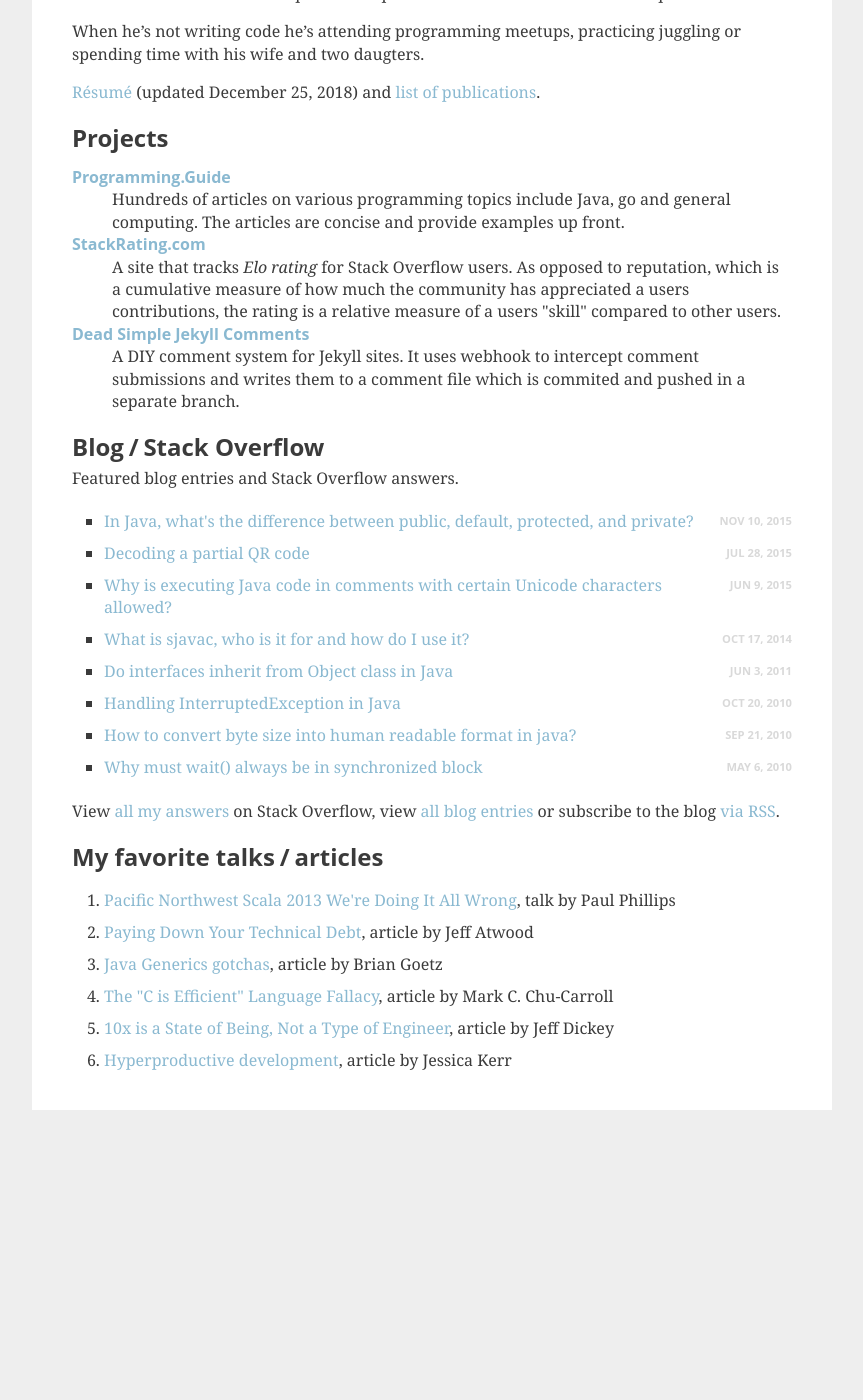
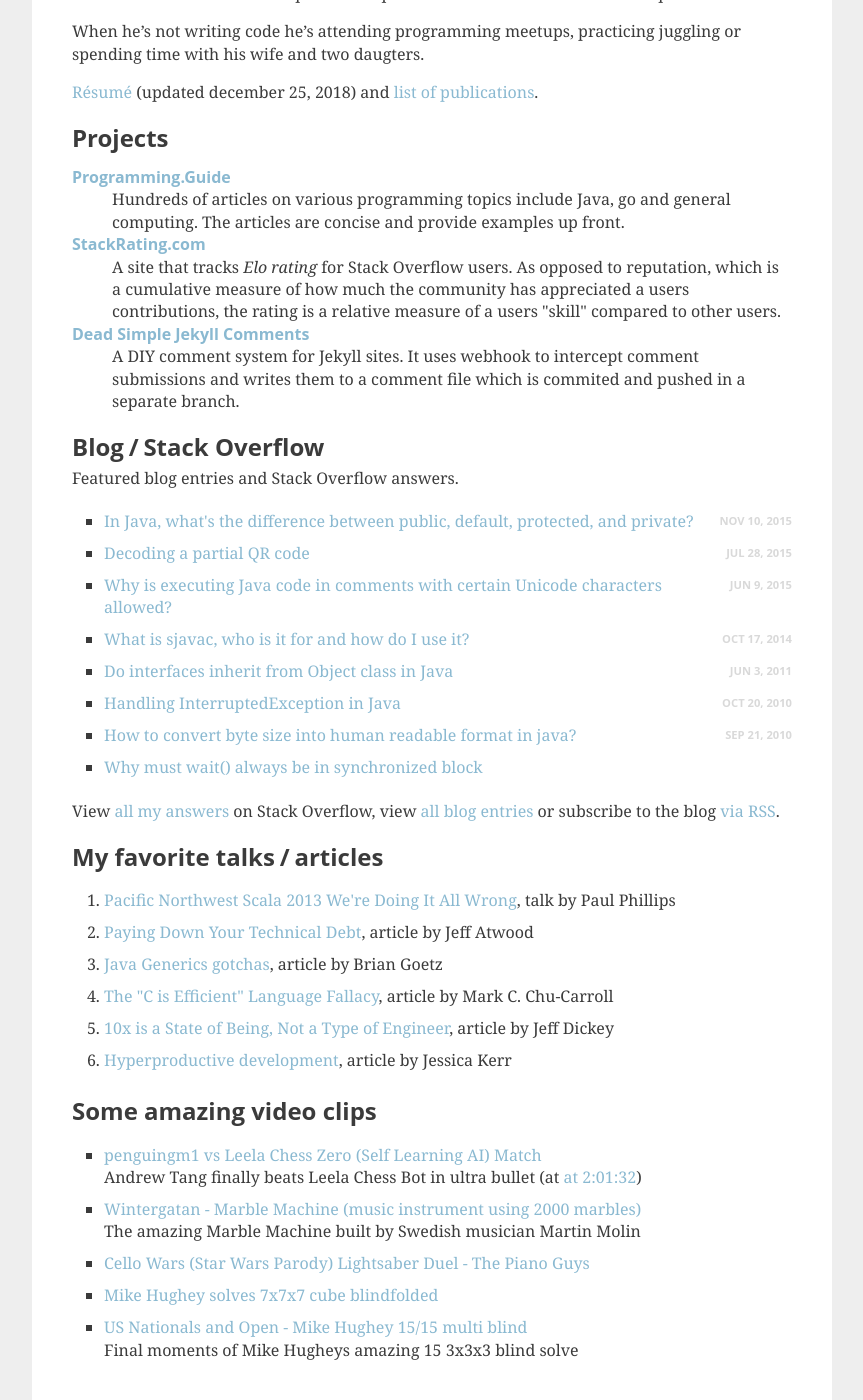
Before and after one commit to aioobe/aioobe.github.io, a Jekyll site: the page built from index.html, in a window 1280 px wide and 1400 px high, scrolled down 880 px. Shown: the whole window, without its empty margins (208-1071 px from the left). Built offline with Jekyll 4.4.1, drawn with Linux system fonts in a browser that asks for light colours; before the commit the page ends 1990 px from its top, so only the background shows below that.

Commit message:
Dockerized serve command. Added favorite youtube clips.

```diff
--- a/index.html
+++ b/index.html
@@ -40,7 +40,22 @@
     date: "Sep 21, 2010"
   - title: "Why must wait() always be in synchronized block"
     url: http://stackoverflow.com/q/2779484/276052
-    date: "May 6, 2010"
+date: "May 6, 2010"
+
+bestClips:
+  - url: https://youtu.be/6K-gH0sDQEw
+    title: penguingm1 vs Leela Chess Zero (Self Learning AI) Match
+    desc: Andrew Tang finally beats Leela Chess Bot in ultra bullet (at <a href="https://youtu.be/zBQLF2YVavI?t=7291">at 2:01:32</a>)
+  - url: https://youtu.be/IvUU8joBb1Q
+    title: Wintergatan - Marble Machine (music instrument using 2000 marbles)
+    desc: The amazing Marble Machine built by Swedish musician Martin Molin
+  - url: https://youtu.be/BgAlQuqzl8o
+    title: Cello Wars (Star Wars Parody) Lightsaber Duel - The Piano Guys
+  - url: https://youtu.be/e1ot85K0C_A
+    title: Mike Hughey solves 7x7x7 cube blindfolded
+  - url: https://youtu.be/Y1aAHqLxaoY
+    title: US Nationals and Open - Mike Hughey 15/15 multi blind
+    desc: Final moments of Mike Hugheys amazing 15 3x3x3 blind solve
 ---
 <h2>Recent Highlights</h2>
 <ul>
@@ -147,3 +162,12 @@
         <a href="http://blog.jessitron.com/2017/06/the-most-productive-circumstances-for.html?m=1">Hyperproductive development</a>, article by Jessica Kerr
     </li>
 </ol>
+
+<h2>Some amazing video clips</h2>
+<ul>
+    {% for item in page.bestClips %}
+        <li>
+            <a href="{{ item.url }}">{{ item.title }}</a><br />{{ item.desc }}
+        </li>
+    {% endfor %}
+</ul>
```
Also changed, not shown: resume.md (+1 -1 lines), _config.yml (line endings or trailing spaces), 1 other file.
